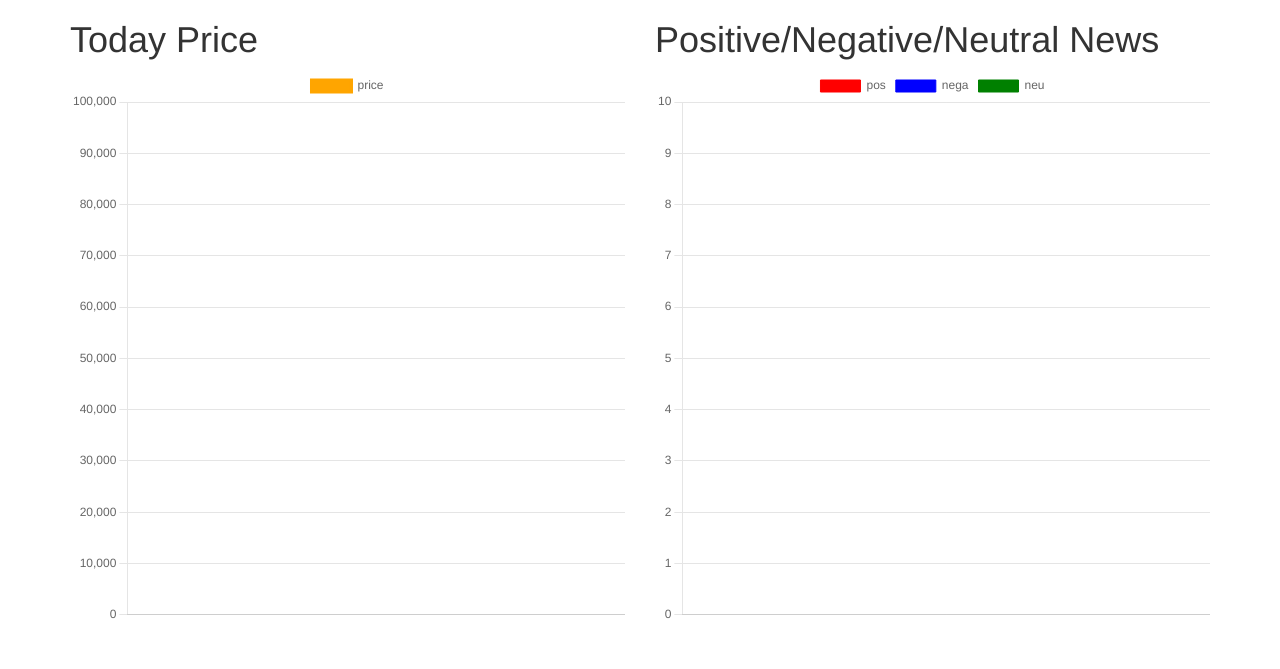
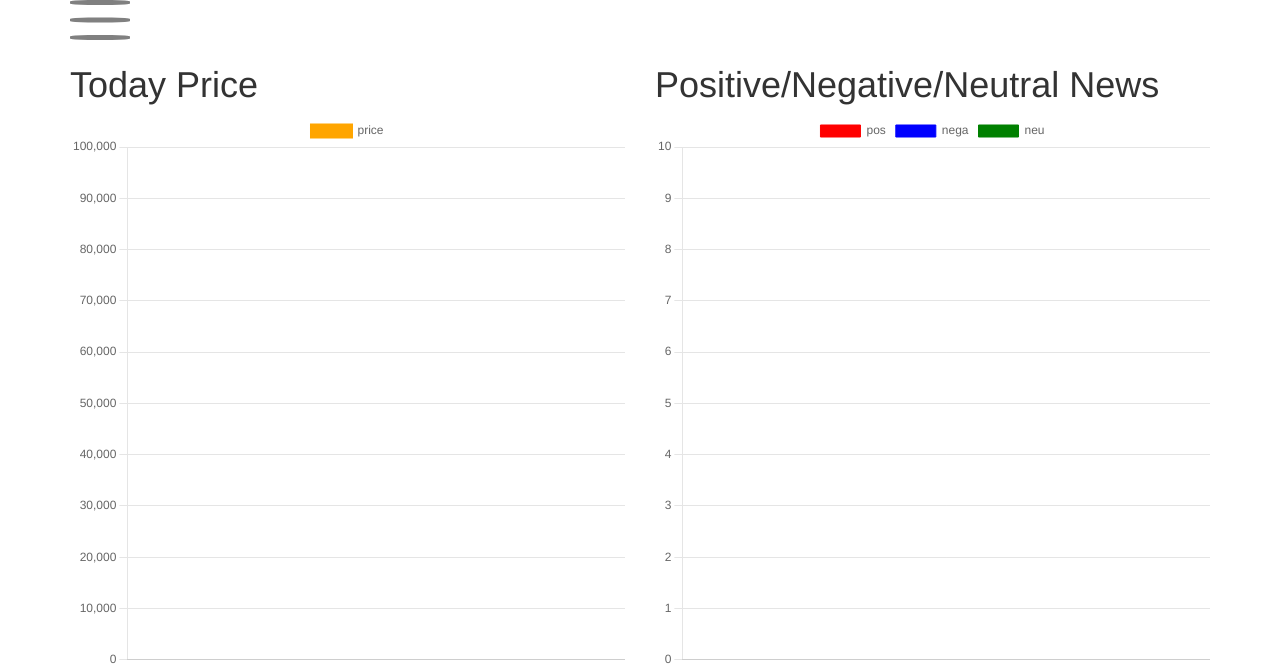
Before and after one commit to jyg333/project_second, a Django app: page / in a window 1280 px wide. Shown: the top 669 px of the page. Run offline with Django 3.2, Linux system fonts and the light colour scheme; data that the repository does not hold is empty; some libraries are stand-ins or nearby versions.

Commit message:
project_first

```diff
--- a/test01/templates/base.html
+++ b/test01/templates/base.html
@@ -9,10 +9,91 @@
 
     {% include 'base/css.html' %}
     {% include 'base/bootstrap_defaults.html' %}
+    <style>
+        #menu_button {
+            display: none;
+            left: 1px;
+        }
+        #menu_button + label {
+            display: block;
+            width: 60px;
+            height: 40px;
+            position: relative;
+            cursor: pointer;
+        }
+
+        #menu_button + label span{
+            display: block;
+            position: absolute;
+            width: 100%;
+            height: 5px;
+            border-radius: 30%;
+            background: gray;
+            transition: all .35s;
+        }
+        #menu_button + label span:nth-child(1){
+            top: 0;
+        }
+        #menu_button + label span:nth-child(2){
+            top: 50%;
+            transform: translateY(-50%);
+        }
+        #menu_button + label span:nth-child(3){
+            bottom: 0;
+        }
+        #menu_button:checked+ label {z-index: 2}
+        #menu_button:checked+ label span {background: gray;}
+        #menu_button:checked + label span:nth-child(1){
+            top: 50%;
+            transform: translateY(-50%) rotate(45deg);
+        }
+        #menu_button:checked + label span:nth-child(2){
+            opacity: 0;
+        }
+        #menu_button:checked+ label span:nth-child(3){
+            bottom: 50%;
+            transform: translateY(50%) rotate(-45deg);
+        }
+
+
+        .side_bar {
+            width: 300px;
+            height: 100%;
+            background: floralwhite;
+            position: fixed;
+            top:0;
+            left: -300px;
+            z-index:1;
+            /*z-index 사이드바 위로 버튼이 올라오게 한다.*/
+            transition: all .35s;
+        }
+        #menu_button:checked +label + div {
+            left: 0;
+        }
+
+        .menu_list{
+            margin-top: 80px;
+            margin-left:5px;
+        }
+        #menu01,#menu02,#menu04 {
+
+            color: gray;
+            font-size: 50px;
+            text-decoration: none;
+        }
+        #menu03 {
+            text-decoration: none;
+            color: gray;
+            font-size: 40px;
+            word-break: keep-all;
+        }
+
+    </style>
   </head>
   <body>
     <div class='container'>
     {% block content %}
+
     {% endblock content %}
     </div>
     {% include 'base/js.html' %}
--- a/test01/templates/base/css.html
+++ b/test01/templates/base/css.html
@@ -3,3 +3,4 @@
 
 <!-- Optional theme -->
 <link rel="stylesheet" href="https://maxcdn.bootstrapcdn.com/bootstrap/3.3.7/css/bootstrap-theme.min.css" integrity="sha384-rHyoN1iRsVXV4nD0JutlnGaslCJuC7uwjduW9SVrLvRYooPp2bWYgmgJQIXwl/Sp" crossorigin="anonymous">
+<!--<link rel="stylesheet" href="menu.html">x-->
--- a/test01/templates/charts.html
+++ b/test01/templates/charts.html
@@ -97,6 +97,24 @@ function setChartTwo() {
 </script>
 
 {% block content %}
+<input type="checkbox" id="menu_button">
+    <label for="menu_button">
+        <span></span>
+        <span></span>
+        <span></span>
+    </label>
+    <div class="side_bar">
+        <ol class="menu_list">
+            <ol><a href="http://127.0.0.1:8000/api/chart/data/" id="menu01">Naver</a></ol>
+            <br>
+            <ol><a href="" id="menu02">Samsung</a></ol>
+            <br>
+            <ol><a href="" id="menu03">LGEngergy Solution</a></ol>
+            <br>
+            <ol><a href="" id="menu04">KaKao</a></ol>
+        </ol>
+
+    </div>
 
 <div class='row'>
     <div class='col-sm-6' url-endpoint ='{% url "api-data" %}' >
```
Also changed, not shown: test01/templates/base/menu.html (added, +76 -0 lines), 2 other files.
